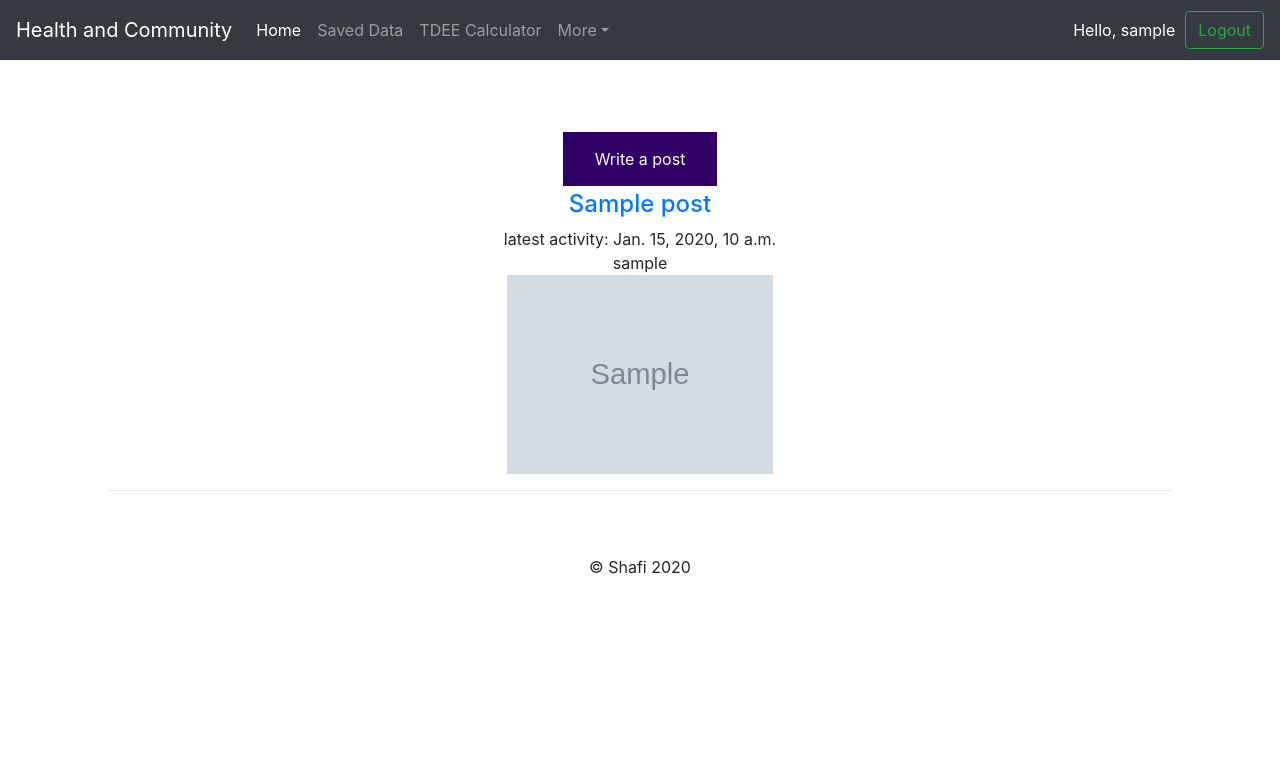
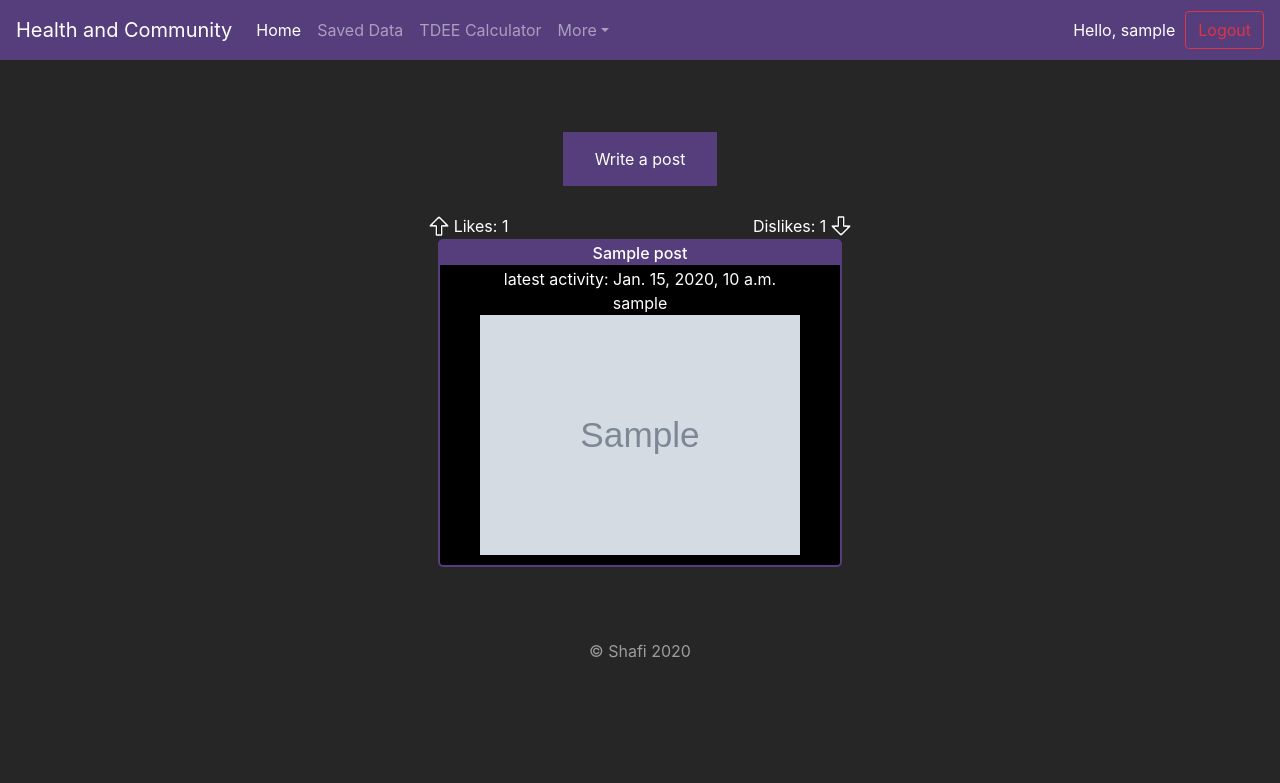
Before and after one commit to smominnt/healthdjangowp, a Django app: page /posts/ in a window 1280 px wide. Shown: the top 783 px of the page. Run offline with Django 3.2, Linux system fonts and the light colour scheme; a user stored in the database is signed in; tables that the repository leaves empty hold one stand-in row (values such as "Sample post"); grey boxes marked "Sample" are stand-in pictures; some libraries are stand-ins or nearby versions.

Commit message:
feature add (like/dislike)
added like/dislike to posts, still need to load likes on post details page

```diff
--- a/src/bootstrap/static/starter-template.css
+++ b/src/bootstrap/static/starter-template.css
@@ -2,6 +2,10 @@ body {
   padding-top: 5rem;
 }
 .starter-template {
+  color: white;
   padding: 3rem 1.5rem;
   text-align: center;
 }
+.dropdown-item{
+    color:white;
+}
--- a/src/bootstrap/templates/base.html
+++ b/src/bootstrap/templates/base.html
@@ -36,10 +36,10 @@ SOFTWARE.-->
 
 </head>
 
-<body>
+<body style="background-color:#262626;">
 
   <!-- Top Navigation -->
-  <nav class="navbar navbar-expand-md navbar-dark bg-dark fixed-top">
+  <nav class="navbar navbar-expand-md navbar-dark fixed-top" style="background-color:#563d7c;">
       <a class="navbar-brand" style="color:white">Health and Community</a>
       <button class="navbar-toggler" type="button" data-toggle="collapse" data-target="#navbarsExampleDefault" aria-controls="navbarsExampleDefault" aria-expanded="false" aria-label="Toggle navigation">
         <span class="navbar-toggler-icon"></span>
@@ -58,7 +58,7 @@ SOFTWARE.-->
           </li>
           <li class="nav-item dropdown">
             <a class="nav-link dropdown-toggle" href="#" id="dropdown01" data-toggle="dropdown" aria-haspopup="true" aria-expanded="false">More</a>
-            <div class="dropdown-menu" aria-labelledby="dropdown01">
+            <div class="dropdown-menu" aria-labelledby="dropdown01" style="background-color:#907dad;">
               <a class="dropdown-item" href="{% url 'post:posthome' %}">User Posts</a>
               <a class="dropdown-item" href="#">Another action</a>
               <a class="dropdown-item" href="#">Something else here</a>
@@ -70,7 +70,7 @@ SOFTWARE.-->
 <!--          <button class="btn btn-outline-success my-2 my-sm-0" type="submit">Search</button>-->
 <!--        </form>-->
         <span class="hello-msg" style="color:white;margin:10px">Hello, {{request.user}}</span>
-        <span ><a class="hello-msg" href="{% url 'accounts:logout' %}"><button class="btn btn-outline-success my-2 my-sm-0" type="submit">Logout</button></a></span>
+        <span ><a class="hello-msg" href="{% url 'accounts:logout' %}"><button class="btn btn-outline-danger my-2 my-sm-0" type="submit">Logout</button></a></span>
       </div>
 
     </nav>
@@ -88,7 +88,7 @@ SOFTWARE.-->
 
 
   <!-- Footer -->
-  <footer class="container text-center">
+  <footer class="container text-center" style="color:#9c9c9c">
     <p>&copy; Shafi 2020</p>
   </footer>
 
--- a/src/bootstrap/templates/index.html
+++ b/src/bootstrap/templates/index.html
@@ -3,6 +3,7 @@
 
 {% block content %}
 
+<body>
 {% if demo_list %}
     {% for demo in demo_list %}
       <h1>{{ demo.demo_title }}</h1>
@@ -12,5 +13,6 @@
       <h1>Django playground</h1>
       <p class="lead">Welcome to this Django playground, used to learn Django through building personal apps</p>
 {% endif %}
+</body>
 
 {% endblock %}
--- a/src/bootstrap/templates/tdee_result.html
+++ b/src/bootstrap/templates/tdee_result.html
@@ -12,8 +12,8 @@ table, th, td{
     padding: 15px;
 }
 </style>
-<table style="width:100%">
-    <tr>
+<table style="width:100%; color:white;">
+    <tr style ="background-color:black;">
         <th>Base Metabolic Requirement</th>
         <th>Sedentary</th>
         <th>Light Activity</th>
@@ -40,7 +40,7 @@ table, th, td{
         margin: 4px 2px;
         cursor: pointer;
     }
-    .buttonCreate {background-color: #310066;}
+    .buttonCreate {background-color: #563d7c;}
 </style>
 </br>
 <a href="{% url 'bootstrap:calc' %}"><button class="button buttonCreate">Calculate your TDEE</button></a>
--- a/src/infobase/templates/entries.html
+++ b/src/infobase/templates/entries.html
@@ -14,7 +14,7 @@
         margin: 4px 2px;
         cursor: pointer;
     }
-    .buttonCreate {background-color: #310066;}
+    .buttonCreate {background-color: #563d7c;}
 </style>
 <a href="{% url 'entries:entry-create' %}"><button class="button buttonCreate">Create an entry</button></a>
 <br>
@@ -29,8 +29,8 @@ table, th, td{
 }
 </style>
 
-<table style="width:100%">
-    <tr>
+<table style="width:100%; color:white;">
+    <tr style ="background-color:black;">
         <th>Time</th>
         <th>Title</th>
         <th>Summary</th>
--- a/src/posts/models.py
+++ b/src/posts/models.py
@@ -1,6 +1,6 @@
 from django.db import models
 from django.conf import settings
-
+from django.contrib.auth.models import User
 # Create your models here.
 
 class Post(models.Model): # Post object for community board, foreign key on User.id to identify author and grant permissions to edit/delete
@@ -10,6 +10,8 @@ class Post(models.Model): # Post object for community board, foreign key on User
     edited = models.DateTimeField(auto_now=True, auto_now_add=False)
     uploaded = models.DateTimeField(auto_now=False, auto_now_add=True)
     user = models.ForeignKey(settings.AUTH_USER_MODEL, on_delete=models.CASCADE, null=True)
+    upvote = models.ManyToManyField(settings.AUTH_USER_MODEL, blank=True, related_name="liked")
+    downvote = models.ManyToManyField(settings.AUTH_USER_MODEL, blank=True, related_name="disliked")
 
     def __str__(self):
         return self.title
--- a/src/posts/templates/posts.html
+++ b/src/posts/templates/posts.html
@@ -2,21 +2,64 @@
 {% load static %}
 
 {% block content %}
+<script>
+    function like(id) {
+        window.location.href = '/posts/upvote/' + id;
+        setTimeout(function() {
+            window.location = '.';
+            window.location.reload();
+        }, 100);
+    }
+    function dislike(id) {
+        window.location.href = '/posts/downvote/' + id;
+        setTimeout(function() {
+            window.location = '.';
+            window.location.reload();
+        }, 100);
+    }
+</script>
+
 <a href="/posts/write"><button class="button buttonCreate">Write a post</button></a>
+<br><br>
 {% for obj in list %}
-<h4><a href = '/posts/{{obj.id}}'>{{obj.title}}</a></h4>
+<div class="scores">
+<span id="likes" style="padding-right:120px;"><a href="javascript:like({{obj.id}}, {{obj.upvote.count}})"><img src="/media/assets/up.png" height="auto"></a>  Likes: {{obj.upvote.count}}</span>
+<span id="dilikes" style="padding-left:120px;">Dislikes: {{obj.downvote.count}}  <a href="javascript:dislike({{obj.id}}, {{obj.downvote.count}})"><img src="/media/assets/down.png" height="auto"></a></span>
+</div>
+<div id="obj">
+    <h6 id ="title"><a href = '/posts/{{obj.id}}' style="color:white;">{{obj.title}}</a></h6>
 {% if obj.uploaded != obj.edited %}
-    latest activity: {{obj.edited}}</br>
+    <div style="color:white;">latest activity: {{obj.edited}}</div>
 {% else %}
-    latest activity: {{obj.uploaded}}</br>
+    <div style="color:white;">latest activity: {{obj.uploaded}}</div>
 {% endif %}
-{{obj.user}}</br>
+    <div style="color:white;">{{obj.user}}</div>
 {% if obj.file %}
     <img src="{{ obj.file.url }}" alt="" class="center"/>
 {% endif %}
-<hr>
+</div>
+<br>
 {% endfor %}
 <style>
+    #title {
+        box-sizing: border-box;
+        border-top: 3px solid #563d7c;
+        border-bottom: 2px solid #563d7c;
+        width: 400px;
+        background: #563d7c;
+        margin-bottom: 2px;
+        word-wrap: break-word;
+    }
+    #obj {
+        box-sizing: content-box;
+        padding-bottom: 10px;
+        padding-top: 0px;
+        width: 400px;
+        border: 2px solid #563d7c;
+        border-radius: 5px;
+        margin: auto;
+        background: black;
+    }
     .button {
         border: none;
         color: white;
@@ -28,13 +71,13 @@
         margin: 4px 2px;
         cursor: pointer;
     }
-    .buttonCreate {background-color: #310066;}
+    .buttonCreate {background-color: #563d7c;}
 
     .center {
         display: block;
         margin-left: auto;
         margin-right: auto;
-        width: 25%;
+        width: 80%;
     }
 </style>
 
--- a/src/posts/urls.py
+++ b/src/posts/urls.py
@@ -4,7 +4,9 @@ from .views import (
     posts_create_view,
     posts_detail_view,
     posts_edit_view,
-    posts_delete_view
+    posts_delete_view,
+    like,
+    dislike
 )
 
 
@@ -15,4 +17,6 @@ urlpatterns = [
     path('posts/write/', posts_create_view, name="postcreate"),
     path('posts/edit/<int:id>', posts_edit_view, name="postedit"),
     path('posts/delete/<int:id>', posts_delete_view, name="postdelete"),
+    path('posts/upvote/<int:id>', like, name="liked"),
+    path('posts/downvote/<int:id>', dislike, name="disliked")
 ]
--- a/src/posts/views.py
+++ b/src/posts/views.py
@@ -6,6 +6,25 @@ from .forms import PostForm
 
 from .models import Post
 # Create your views here.
+
+
+def dislike(request, id=id):
+    instance = get_object_or_404(Post, id=id)
+    if (request.user in instance.downvote.all()):
+        instance.downvote.remove(request.user)
+    else:
+        instance.downvote.add(request.user)
+        instance.upvote.remove(request.user)
+    return HttpResponse(status=204)
+
+def like(request, id=id):
+    instance = get_object_or_404(Post, id=id)
+    if (request.user in instance.upvote.all()):
+        instance.upvote.remove(request.user)
+    else:
+        instance.upvote.add(request.user)
+        instance.downvote.remove(request.user)
+    return HttpResponse(status=204)
 
 @login_required(login_url='accounts:login')
 def posts_view(request): # display all posts in database
```
Also changed, not shown: src/media/assets/down.png (added), src/media/assets/up.png (added), 1 other file.
